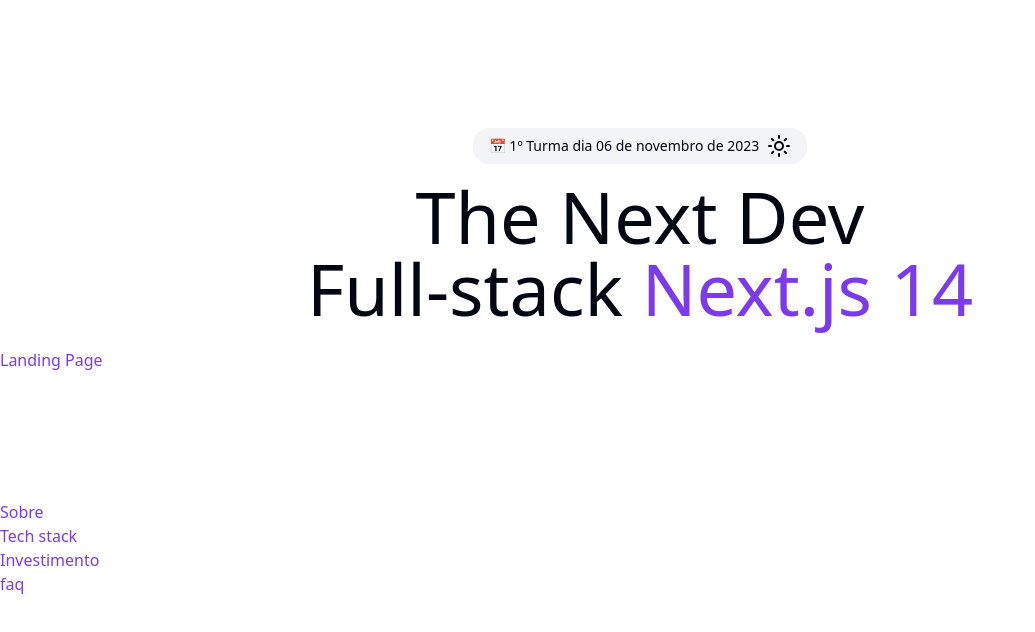
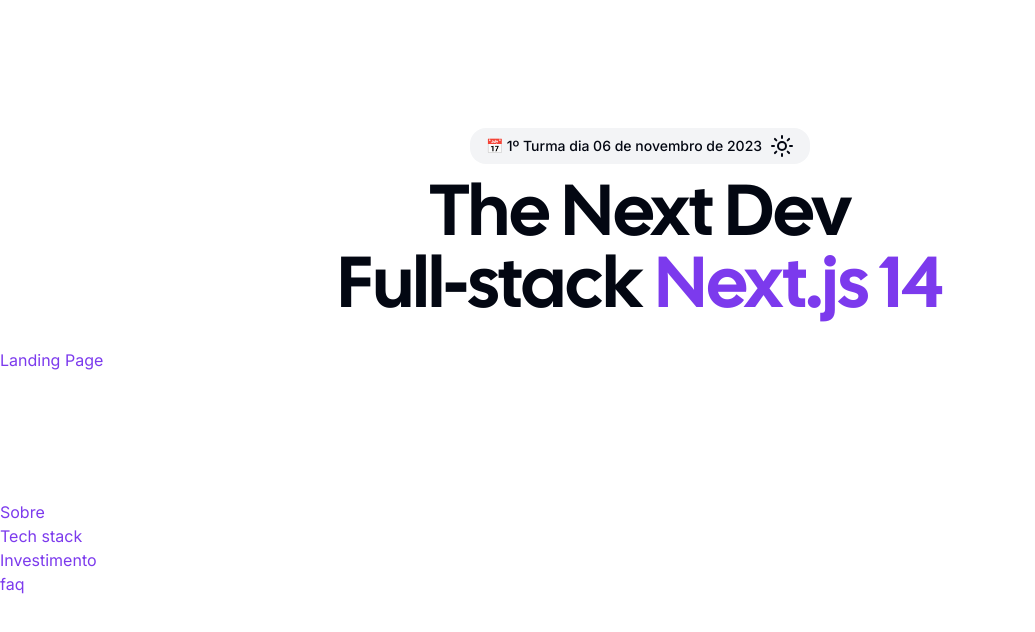
Before and after one commit to AndersonNascimentoAFSN/anderson-landingpage, a Next.js app: page / in a window 1280 px wide. Shown: the top 632 px of the page, without its empty margins (0-1035 px from the left). Built offline with nearby package versions, Linux system fonts and the light colour scheme.

Commit message:
chore: add tailwind css typography

```diff
--- a/package.json
+++ b/package.json
@@ -13,6 +13,7 @@
     "@radix-ui/react-dropdown-menu": "^2.0.6",
     "@radix-ui/react-icons": "^1.3.0",
     "@radix-ui/react-slot": "^1.0.2",
+    "@tailwindcss/typography": "^0.5.10",
     "class-variance-authority": "^0.7.0",
     "clsx": "^2.1.0",
     "lucide-react": "^0.312.0",
--- a/tailwind.config.ts
+++ b/tailwind.config.ts
@@ -1,4 +1,5 @@
 import type { Config } from "tailwindcss"
+import { fontFamily } from "tailwindcss/defaultTheme"
 
 const config = {
   darkMode: ["class"],
@@ -7,7 +8,7 @@
     './components/**/*.{ts,tsx}',
     './app/**/*.{ts,tsx}',
     './src/**/*.{ts,tsx}',
-	],
+  ],
   prefix: "",
   theme: {
     container: {
@@ -58,6 +59,10 @@
         md: "calc(var(--radius) - 2px)",
         sm: "calc(var(--radius) - 4px)",
       },
+      fontFamily: {
+        sans: ["var(--font-sans)", ...fontFamily.sans],
+        heading: ["var(--font-heading)", ...fontFamily.sans],
+      },
       keyframes: {
         "accordion-down": {
           from: { height: "0" },
@@ -74,7 +79,7 @@
       },
     },
   },
-  plugins: [require("tailwindcss-animate")],
+  plugins: [require("tailwindcss-animate"), require("@tailwindcss/typography")],
 } satisfies Config
 
 export default config
```
Also changed, not shown: 1 other file (tests, documents, lock files or other folders).
